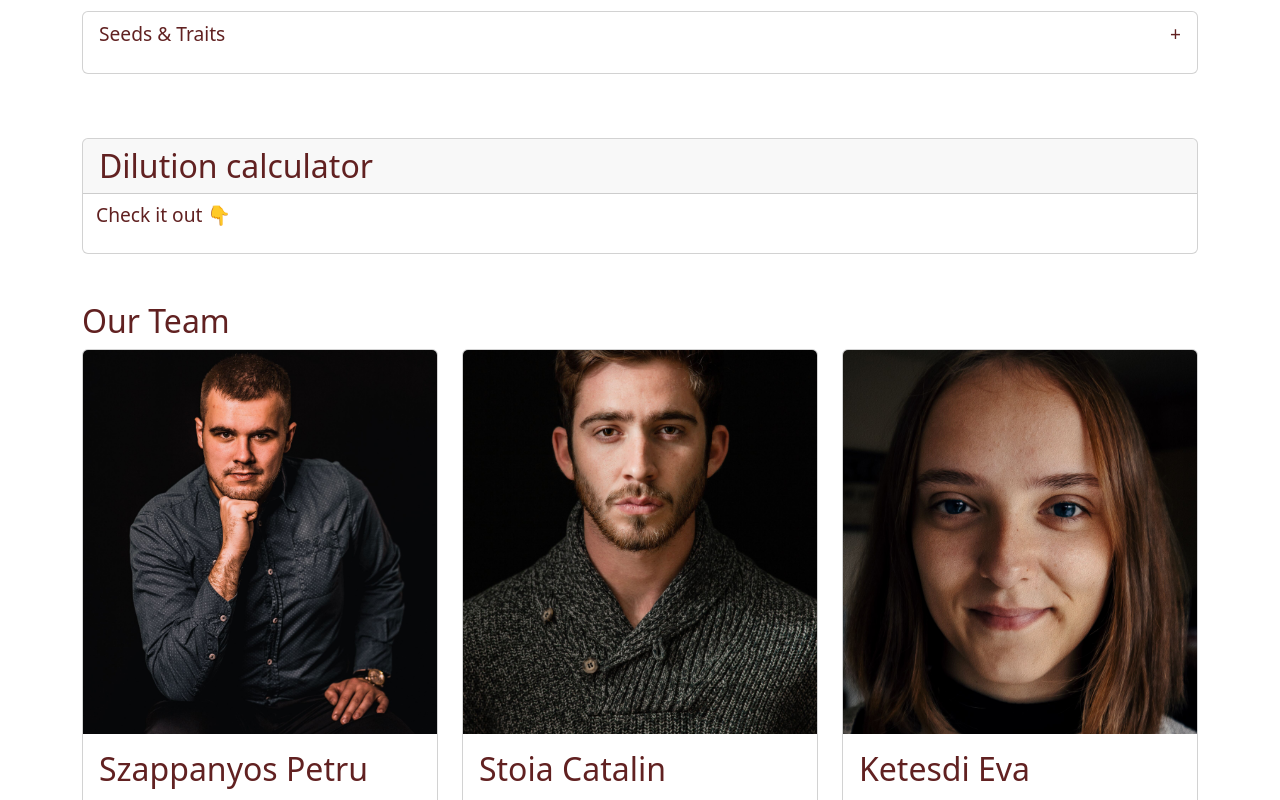
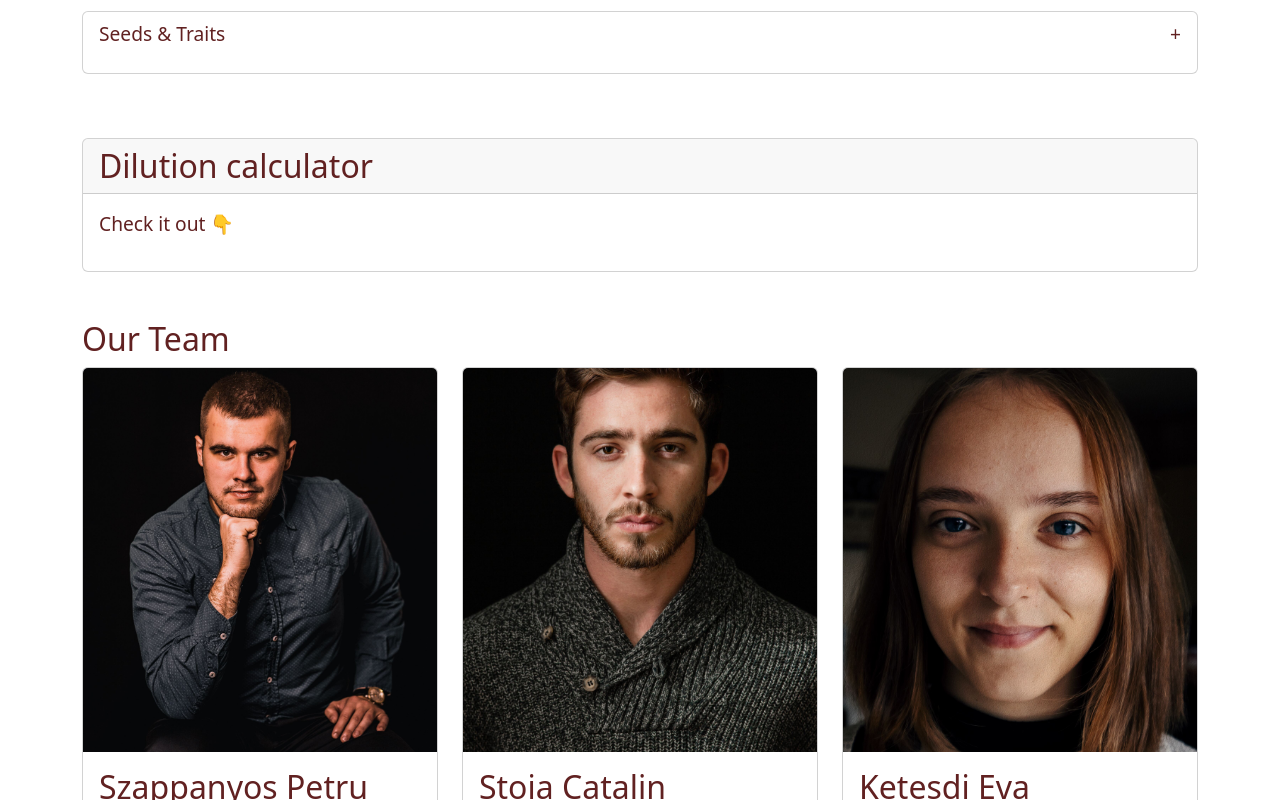
Before and after one commit to Evaketesdi/agroman, a React (Create React App) app: page / in a window 1280 px wide. Shown: the part 740-1540 px from the top of the page. Built offline with nearby package versions, Linux system fonts and the light colour scheme.

Commit message:
remade dilution calculator

```diff
--- a/src/App.js
+++ b/src/App.js
@@ -6,15 +6,32 @@ import "bootstrap/dist/js/bootstrap.bundle.min.js";
 const blog = [
   {
     title: "Crop protection",
-    text: "Weeds rob plants of water, sunlight and nutrients, while harmful insects and diseases can devastate crops, threating food production.",
+    text: "Weeds rob plants of water, sunlight and nutrients, while harmful insects and diseases can devastate crops, threating food production. Growers have always relied on a host of tools to fight these ever-present threats that account for up to 30 percent of the world's annual crop loss. Without the use of reliable crop protection solutions, those losses could be much higher – and threaten the stability of the world's food supply.",
   },
   {
     title: "Products",
-    text: "There’s no one-size-fits-all when it comes to farming. As a result, every solution must be tailored to meet the needs of an individual farmer in a specific field. ",
+    text: "There’s no one-size-fits-all when it comes to farming. As a result, every solution must be tailored to meet the needs of an individual farmer in a specific field. This requires innovation and new ideas. Not only to grow enough but to grow better for our planet and its people. At Agroman, we’re driving research in biology, biotechnology, crop protection, and data science, allowing us to deliver tailored solutions to farmers faster than ever before. We’re using the resources at our fingertips to discover the science that’s yet to come. ",
   },
   {
     title: "Seeds & Traits",
-    text: "In a world where bigger tends to mean better, some of the most important building blocks of civilization are often no larger than a few millimeters in size: seeds. These tiny organisms form the foundation of agriculture and hold the keys to delivering the food, fuel and fiber needed to sustain a growing world population. ",
+    text: "In a world where bigger tends to mean better, some of the most important building blocks of civilization are often no larger than a few millimeters in size: seeds. These tiny organisms form the foundation of agriculture and hold the keys to delivering the food, fuel and fiber needed to sustain a growing world population. Through traditional and advanced breeding techniques, as well as research in biotechnology, we’re developing seeds and traits that provide farmers with new solutions. By making use of the natural genetic diversity within each crop family, we’re building crops that combat environmental challenges — like pests, disease, and drought — while providing more choice for consumers.",
+  },
+];
+
+const calculator = [
+  {
+    title:
+      " 1. Know the required amount of product and the recommended concentration of the spraying solution. What amount of water should you use to prepare the spray solution?",
+    input1: "Enter the amount of product expressed in grams or ml:",
+    input2: "Enter recommended concentration (%) of the spray solution:",
+    result: "Amount of Water needed",
+  },
+  {
+    title:
+      "2. Know the amount of solution required (the volume of the spray pump) and the recommended concentration. What amount of product should you use to prepare the spray solution?",
+    input1: "Enter the amount of solution expressed in liters:",
+    input2: "Enter the recommended concentration of the spray solution:",
+    result: "The required amount of product is",
   },
 ];
 
@@ -51,15 +68,19 @@ const App = () => {
       <NavBar />
       <HeroSection />
       <Accordion data={blog} />
-      <DilutionCalculator />
+      <DilutionCalculator data={calculator} />
       <AboutUs />
       <SubscribeForm />
       <Footer />
     </div>
   );
 };
-function Button({ children }) {
-  return <button className="col btn btn-dark cta-button">{children}</button>;
+function Button({ children, onClick }) {
+  return (
+    <button type="button" className="btn btn-dark cta-button" onClick={onClick}>
+      {children}
+    </button>
+  );
 }
 function NavBar() {
   const [scrolling, setScrolling] = useState(false);
@@ -168,9 +189,7 @@ function AccordionItem({ title, text }) {
   );
 }
 
-function DilutionCalculator() {
-  const [productAmunt, setProductAmount] = useState("");
-  const [concentration, setConcentration] = useState("");
+function DilutionCalculator({ data }) {
   const [isOpen, setIsOpen] = useState(false);
 
   function handleToggle() {
@@ -178,8 +197,104 @@ function DilutionCalculator() {
   }
 
   return (
+    <div className="container my-5">
+      <div className="card text-color">
+        <h2 className="card-header">Dilution calculator</h2>
+        <p
+          onClick={handleToggle}
+          className="container p-3"
+          style={{ cursor: "pointer" }}
+        >
+          Check it out 👇
+        </p>
+        {isOpen && (
+          <div>
+            {data.map((el) => (
+              <CalculatorItem
+                title={el.title}
+                input1={el.input1}
+                input2={el.input2}
+                result={el.result}
+                key={el.title}
+              />
+            ))}
+          </div>
+        )}
+      </div>
+    </div>
+  );
+}
+
+function CalculatorItem({ title, input1, input2, result }) {
+  const [value1, setValue1] = useState("");
+  const [value2, setValue2] = useState("");
+  const [resultValue, setResultValue] = useState(null);
+
+  function handleCalculate() {
+    const calculatedResult = parseFloat(value1) / parseFloat(value2);
+    setResultValue(calculatedResult);
+  }
+
+  return (
+    <form className="text-color accordion my-3 px-3">
+      <div>
+        <p>{title}</p>
+        <div className="row container px-5 my-3">
+          <label className="col">{input1}</label>
+          <input
+            className="col"
+            value={value1}
+            onChange={(e) => setValue1(e.target.value)}
+          />
+        </div>
+      </div>
+      <div>
+        <div className="row container px-5 my-3">
+          <label className="col">{input2}</label>
+          <input
+            className="col"
+            value={value2}
+            onChange={(e) => setValue2(e.target.value)}
+          />
+        </div>
+        <Button onClick={handleCalculate}>Calculate</Button>
+        {resultValue !== null && (
+          <div className="my-3">
+            <p>
+              {result}: {resultValue}
+            </p>
+          </div>
+        )}
+      </div>
+    </form>
+  );
+}
+
+/*function DilutionCalculator() {
+  const [amountOfProduct, setAmountOfProduct] = useState("");
+  const [concentration, setConcentration] = useState("");
+  const [result, setResult] = useState("");
+  const [isOpen, setIsOpen] = useState(false);
+
+  const handleButtonClick = (e) => {
+    e.preventDefault();
+
+    // Perform your calculation based on user inputs
+    const waterAmount =
+      amountOfProduct / (concentration / 1000) - amountOfProduct;
+
+    // Update the result state
+    setResult(waterAmount);
+    console.log(result);
+  };
+
+  function handleToggle() {
+    setIsOpen((isOpen) => !isOpen);
+  }
+
+  return (
     <div id="accordion" className="container text-color my-5">
-      <div className="card text-color" onClick={handleToggle}>
+      <div className="card text-color">
         <h2 className="card-header">Dilution calculator</h2>
         <div className="card-text">
           <a
@@ -187,7 +302,7 @@ function DilutionCalculator() {
             data-bs-toggle="collapse"
             href="#collapseCalc"
           >
-            <p>Check it out 👇</p>
+            <p onClick={handleToggle}>Check it out 👇</p>
           </a>
         </div>
         {isOpen && (
@@ -197,7 +312,7 @@ function DilutionCalculator() {
             data-bs-parent="#accordion"
           >
             <div className="container row card-body text-color">
-              <form className="container col my-3">
+              <div className="container col my-3">
                 <div className="row">
                   <div className="col">
                     1. Know the required amount of product and the recommended
@@ -210,32 +325,35 @@ function DilutionCalculator() {
                     Enter the amount of product expressed in grams or ml:
                   </label>
                   <input
-                    type="text"
-                    value={productAmunt}
-                    onChange={(e) => setProductAmount(Number(e.target.value))}
+                    type="number"
+                    value={amountOfProduct}
+                    onChange={(e) => setAmountOfProduct(e.target.value)}
                     className="col"
                   ></input>
                 </div>
                 <div className="row my-3">
                   <label className="col form-label">
-                    Enter the recommended concentration of the spray solution:
+                    Enter recommended concentration (%) of the spray solution:
                   </label>
                   <input
-                    type="text"
+                    type="number"
                     value={concentration}
-                    onChange={(e) => setConcentration(Number(e.target.value))}
+                    onChange={(e) => setConcentration(e.target.value)}
                     className="col"
                   ></input>
                 </div>
                 <div className="row my-3">
                   <div className="col"></div>
-                  <Button>Calculate</Button>
+                  <Button onClick={(e) => handleButtonClick(e)}>
+                    Calculate
+                  </Button>
                 </div>
                 <div className="row my-3">
-                  <div className="col">The required amount of water is:</div>
-                  <input type="text" className="col"></input>
+                  <div className="col">
+                    <p>Amount of Water needed: {result} liters</p>
+                  </div>
                 </div>
-              </form>
+              </div>
               <div className="col-1"></div>
               <form className="container col my-3">
                 <div className="row">
@@ -272,7 +390,7 @@ function DilutionCalculator() {
       </div>
     </div>
   );
-}
+}*/
 
 function AboutUs() {
   const team = ourTeam;
```
